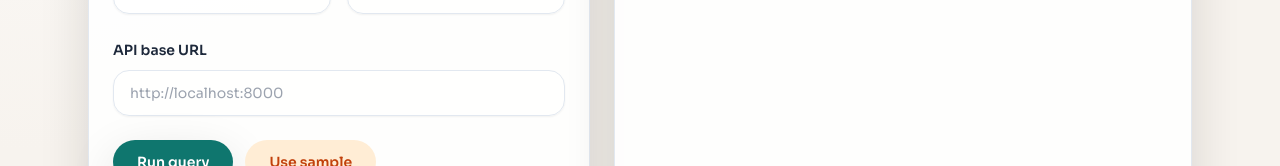
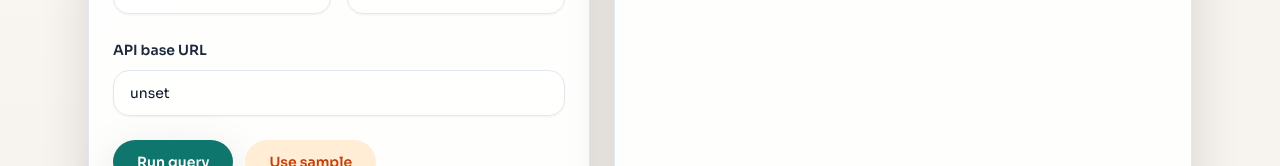
Before and after one commit to raheb77/etisalat_agent, a React (Vite) app in the folder frontend/: page / in a window 1280 px wide. Shown: the part 538-704 px from the top of the page. Built offline with nearby package versions, Linux system fonts and the light colour scheme; no server answers.

Commit message:
fix: default API base in UI

```diff
--- a/frontend/src/App.tsx
+++ b/frontend/src/App.tsx
@@ -13,14 +13,14 @@ export function App() {
   const [question, setQuestion] = useState("");
   const [categoryHint, setCategoryHint] = useState("");
   const [locale, setLocale] = useState("ar-SA");
-  const [apiBaseInput, setApiBaseInput] = useState(() =>
-    localStorage.getItem("csr_api_base")
+  const [apiBaseInput, setApiBaseInput] = useState(
+    () => localStorage.getItem("csr_api_base") ?? API_BASE_DEFAULT
   );
   const [backendStatus, setBackendStatus] = useState("Checking...");
   const [formError, setFormError] = useState<string | null>(null);
 
   const resolvedApiBase = useMemo(
-    () => apiBaseInput?.trim() || API_BASE_DEFAULT,
+    () => apiBaseInput.trim() || API_BASE_DEFAULT,
     [apiBaseInput]
   );
 
@@ -137,7 +137,7 @@ export function App() {
               question={question}
               categoryHint={categoryHint}
               locale={locale}
-              apiBase={apiBaseInput ?? ""}
+              apiBase={apiBaseInput}
               onQuestionChange={setQuestion}
               onCategoryHintChange={setCategoryHint}
               onLocaleChange={setLocale}
```
